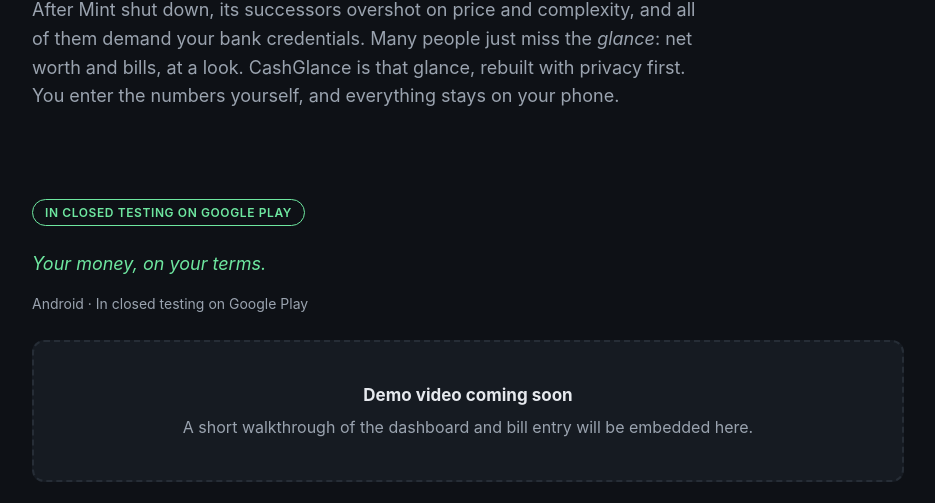
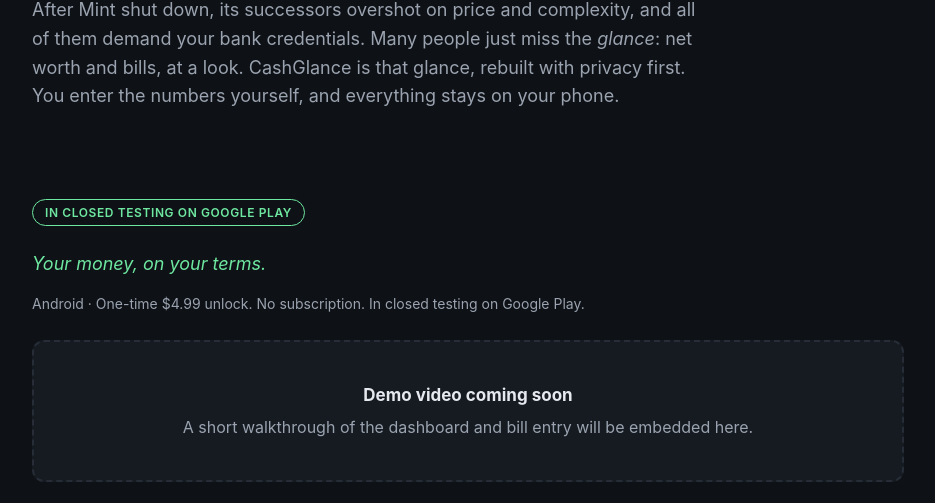
Before and after one commit to GrumpyDadPool/scryware.io, a plain HTML site: page app-cashglance.html in a window 1280 px wide. Shown: the part 273-776 px from the top of the page, without its empty margins (172-1107 px from the left). Drawn offline with Linux system fonts and the light colour scheme.

Commit message:
Align docs with current project status (2026-11-15 audit)

```diff
--- a/app-cashglance.html
+++ b/app-cashglance.html
@@ -43,7 +43,7 @@
     <div class="app-detail">
       <div class="app-head"><span class="badge">In closed testing on Google Play</span></div>
       <p class="app-belief">Your money, on your terms.</p>
-      <p class="price-note">Android · In closed testing on Google Play</p>
+      <p class="price-note">Android · One-time $4.99 unlock. No subscription. In closed testing on Google Play.</p>
       <div class="media-placeholder"><strong>Demo video coming soon</strong>A short walkthrough of the dashboard and bill entry will be embedded here.</div>
       <ul class="check-list">
         <li><strong>Manual balances.</strong> Cash, investments, and debts, entered by hand with full history charting. No bank login, ever.</li>
```
